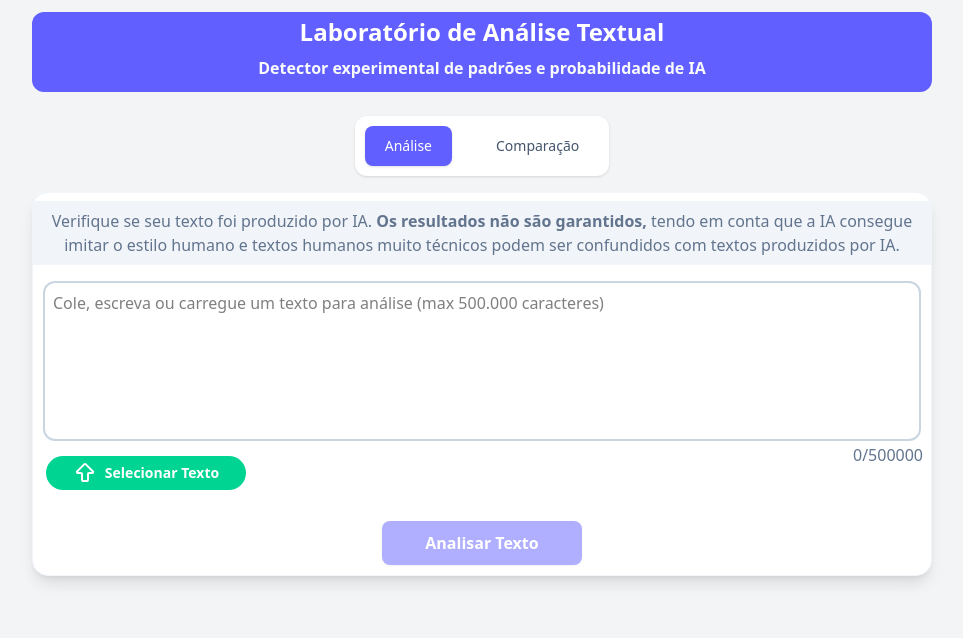
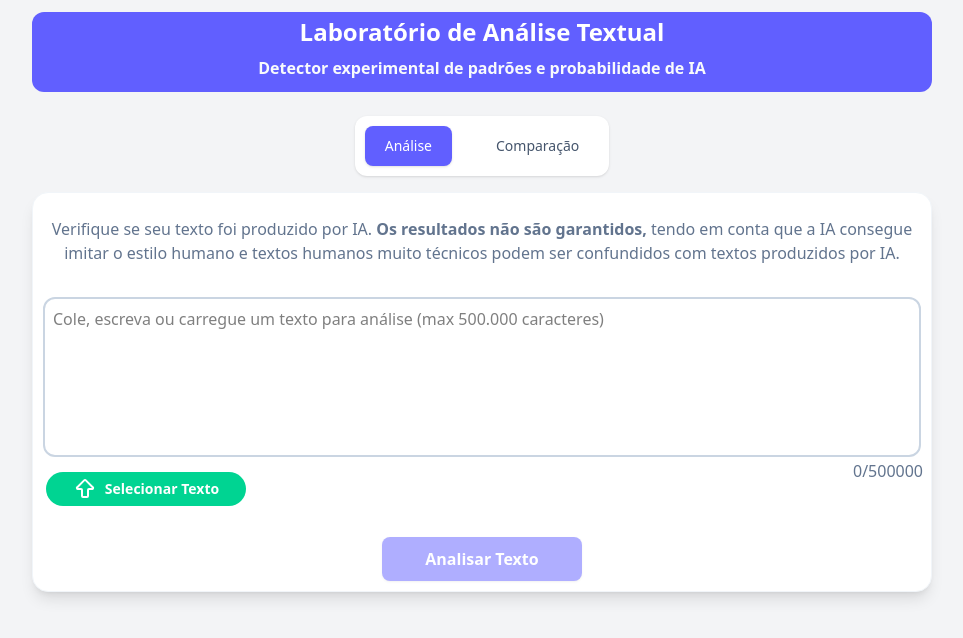
Before and after one commit to marvieiradev/simple-text-analyzer, a Next.js app: page / in a window 1280 px wide. Shown: the top 638 px of the page, without its empty margins (158-1121 px from the left). Built offline with nearby package versions, Linux system fonts and the light colour scheme.

Commit message:
feat: adjust homepage styles

```diff
--- a/app/page.tsx
+++ b/app/page.tsx
@@ -183,7 +183,7 @@ export default function Home() {
         <div className="flex flex-col w-full py-10 p-10 container">
           {tab === "analise" && (
             <div className="w-full bg-white p-8 rounded-2xl shadow-lg border border-slate-100 flex flex-col overflow-hidden py-6">
-              <div className="bg-slate-100 p-2! mt-2!">
+              <div className="mt-2! p-4!">
                 <p className="text-center text-base text-slate-500">
                   Verifique se seu texto foi produzido por IA.{" "}
                   <span className="font-semibold">
```
